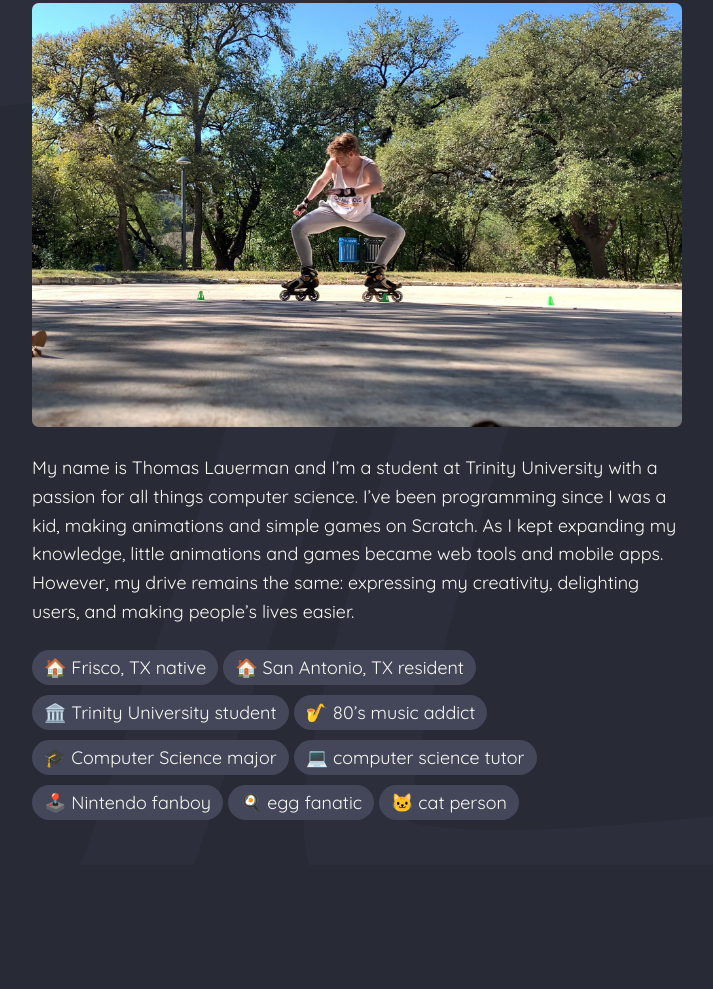
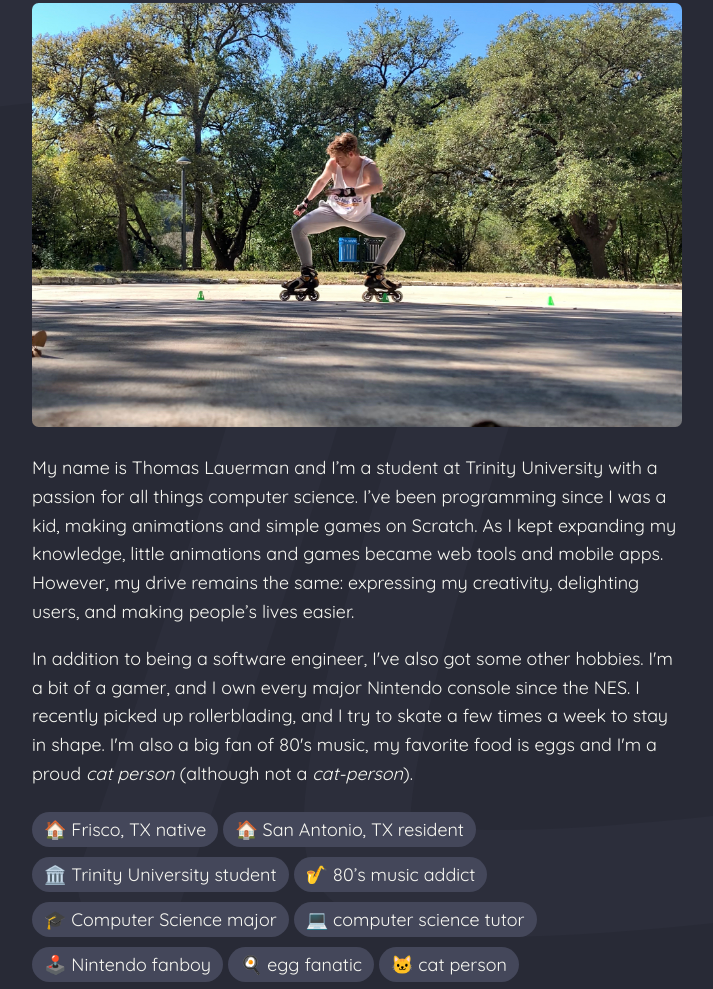
Before and after one commit to TempixTL/tempixtl.github.io, an Eleventy site: page src/about_me.njk in a window 1280 px wide. Shown: the part 179-1168 px from the top of the page, without its empty margins (283-996 px from the left). Before the commit the page ends 1044 px from the top, so only its background shows below. Built offline with nearby package versions, Linux system fonts and the light colour scheme; Eleventy itself is replaced by a stand-in of ours; files that its build step writes are made by us from their sources.

Commit message:
Add more info to about me

```diff
--- a/src/about_me.njk
+++ b/src/about_me.njk
@@ -17,6 +17,15 @@ However, my drive remains the same: expressing my creativity, delighting users,
 and making people’s lives easier.
 </p>
 
+<p>
+In addition to being a software engineer, I've also got some other hobbies. I'm
+a bit of a gamer, and I own every major Nintendo console since the NES. I
+recently picked up rollerblading, and I try to skate a few times a week to stay
+in shape. I'm also a big fan of 80's music, my favorite food is eggs and I'm
+a proud <dfn title="one who prefers cats over dogs">cat person</dfn> (although
+not a <dfn title="one who is part human and part cat">cat-person</dfn>).
+</p>
+
 <ul class="chip-group">
   <li class="chip">🏠 Frisco, TX native</li>
   <li class="chip">🏠 San Antonio, TX resident</li>
```
